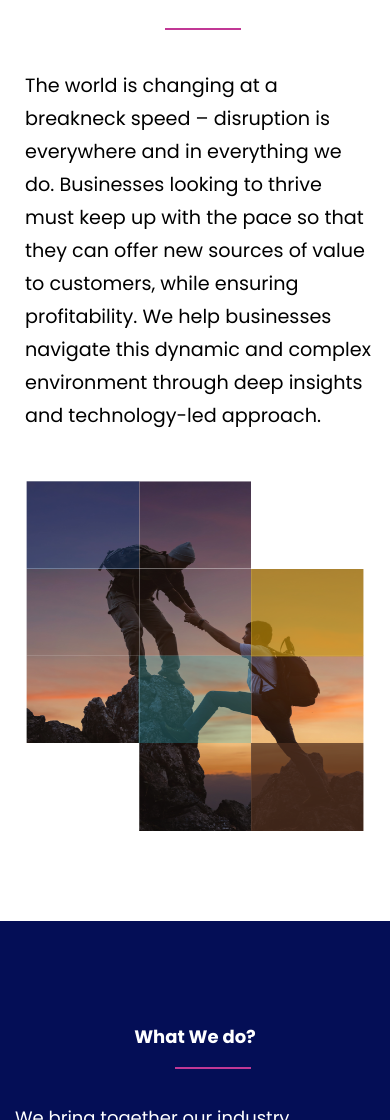
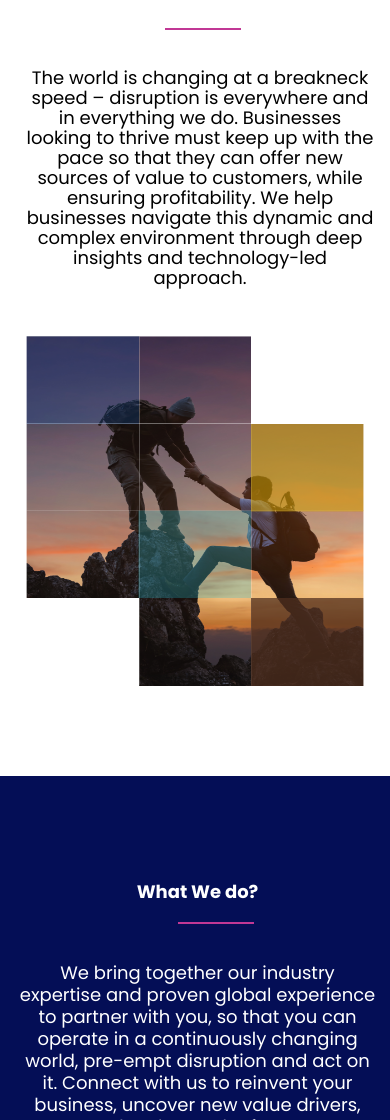
Before and after one commit to ketankapale8/3colon33dummy, a React (Create React App) app: page / in a window 390 px wide. Shown: the part 448-1568 px from the top of the page. Built offline with nearby package versions, Linux system fonts and the light colour scheme.

Commit message:
modifications

```diff
--- a/src/components/Aboutus/Aboutus.jsx
+++ b/src/components/Aboutus/Aboutus.jsx
@@ -38,7 +38,6 @@ const Aboutus = () => {
 function updateSize(){
   let width = window.innerWidth;
   setW(width)
-
 }
 React.useEffect(()=>{
   window.addEventListener('resize', updateSize);
--- a/src/components/Home/Digital1/digital1.scss
+++ b/src/components/Home/Digital1/digital1.scss
@@ -156,7 +156,7 @@
 
 // }
 
-@media (min-width : 600px) and (max-width: 1600px) {
+@media (min-width : 850px) and (max-width: 1600px) {
     .digital .digitalContainer{
         overflow-x: hidden;
         margin-top: 40px;
@@ -223,7 +223,7 @@
 
 }
 
-@media (max-width : 600px) {
+@media (max-width : 850px) {
     .digital .digitalContainer{
         overflow-x: hidden;
         display: flex;
@@ -252,13 +252,18 @@
             .divBelowsubtitle{
                 margin-left: 40%;
             }
+            .descriptionDiv{
+                margin-right: 0px;
+                .desc{
+                    font-family: 'Poppins';
+                    font-size: 18px !important;
+                    display: flex;
+                    line-height: 20px;
+                    width: auto !important;
+                    text-align: center !important;
+                }
+            }
 
-            .desc{
-                font-family: 'Poppins';
-                width: auto !important;
-                text-align: start !important;
-                font-size: 8px;
-            }
         }
 
         .descriptionImg{
--- a/src/components/Home/Partners/partners.scss
+++ b/src/components/Home/Partners/partners.scss
@@ -49,7 +49,7 @@
             .descriptionDiv1{
                 display: flex;
                 align-items: start;
-                line-height: 33px;
+                line-height: 23px;
                 margin-right: 50px;
                 // justify-content: flex-start;
 
@@ -336,15 +336,21 @@
         display: flex;
         flex-direction: column !important;
         // gap: 50px;
-        padding-left: 20px !important;
-        padding-right: 20px !important;
-       align-self: center;
+        padding-left: 15px !important;
+        padding-right: 15px !important;
+        align-items: center;
+    //    align-self: center;
        justify-content: center;
 
 
         .partnersLeft{
+            display: flex;
+            align-items: center !important;
+            justify-content: center;
             width: 100% !important;
-           margin-left: 10px !important;
+            padding-left: 25px !important;
+            margin-right: 20px !important;
+            margin-left: 20px !important;
             margin-top: 30px !important;
 
 
@@ -360,12 +366,8 @@
 
 
                 .desc{
-                   width: 100%;
-                    padding-left: 20px !important;
-                    display: flex;
                 font-family: 'Poppins';
                 font-size: 18px !important;
-                    justify-content: stretch;
                 display: flex;
                 line-height: 22px;
                 width: auto !important;
@@ -376,8 +378,8 @@
 
         .partnersRight{
             margin-top: 50px !important;
-            padding-left: 30px !important;
-            padding-right: 20px !important;
+            padding-left: 15px !important;
+            padding-right: 15px !important;
             margin-right: 10px !important;
             margin-left: 10px !important;
             // padding-left: auto;
--- a/src/components/Home/Services/services.scss
+++ b/src/components/Home/Services/services.scss
@@ -421,6 +421,7 @@
             align-items: center !important;
             justify-content: center;
             margin-top: 10px;
+            padding-left: 5px;
 
             .subtitle{
                 font-size: 18px !important;
@@ -439,7 +440,7 @@
                     display: flex;
                     line-height: 22px;
                     width: auto !important;
-                    text-align: start !important;
+                    text-align: center !important;
                 }
             }
         }
--- a/src/components/common/FlippedDescCommon/flipped.scss
+++ b/src/components/common/FlippedDescCommon/flipped.scss
@@ -74,6 +74,7 @@
         width: 353px;
         height: 54px;
         background-color: #d22599;
+
         color: #ffff;
         font-size: 1.2rem;
         border: none;
@@ -174,16 +175,10 @@
 
         .roleBtn {
         // margin-top: -150px;
-        width: 193px !important;
-        height: 34px !important;
-        background-color: #d22599;
-        color: #ffff;
-        border: none;
+        margin-top: 20px !important;
+        width: 193px;
+        height: 34px;
         border-radius: 30px;
-        font-size: 1rem;
-        margin-top: 10px;
-        border: none;
-        cursor: pointer;
       }
       }
 
```
Lines whose indentation alone changed are shown as unchanged.
